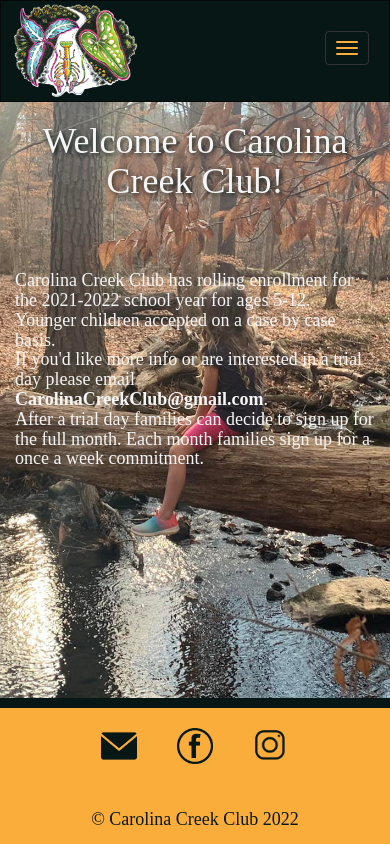
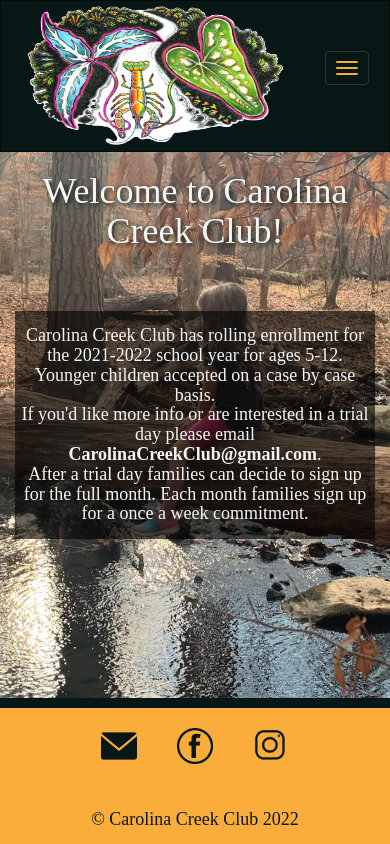
Before and after one commit to BillBixby34/CCStart, a plain HTML site: page index.html in a window 390 px wide. Drawn offline with nearby package versions, Linux system fonts and the light colour scheme.

Commit message:
navbar updated, home screen text background as well

```diff
--- a/assets/styles.css
+++ b/assets/styles.css
@@ -87,7 +87,7 @@ h1 {
 nav
 /* setup .navbar-toggle for menu button placement */
 button.navbar-toggle {
-  margin-top: 30px;
+  margin-top: 50px;
   margin-right: 20px;
 
 }
@@ -154,8 +154,12 @@ body#home {
 #splash-text {
   /* position: relative; */
   top: 200px;
-
   color: whitesmoke;
+  /* Fix for text over background below */
+  width: 100%;
+  padding: 5px;
+  text-align: center;
+  background: rgba(0, 0, 0, 0.6);
 }
 
 /* --------- end Home Page -------*/
@@ -275,24 +279,20 @@ footer {
 /* --------End footer -------- */
 @media only screen and (max-width: 767px) {
 
-  /* Below should be renamed to adjust brand/image AND */
-  /* width messes with image placement */
-  #logo {
-    /* width: 100%; */
+  #logo > img {
+    width: 100%;
+    max-width: 300px;
+
+    /* Need to adjust menu button to center */
 
     /* Box-model */
-    height: 60px;
-    padding-top: 20px;
-    padding-bottom: 5px;
+    height: 150px;
+
 
     /* Positioning */
     margin-left: 0;
+  }
 
-    /* Typography */
-    font-size: 24px;
-    font-weight: bold;
-    text-align: center;
-  }
   .jumbotron{
     padding-top: 0;
     margin-bottom: 0;
```
